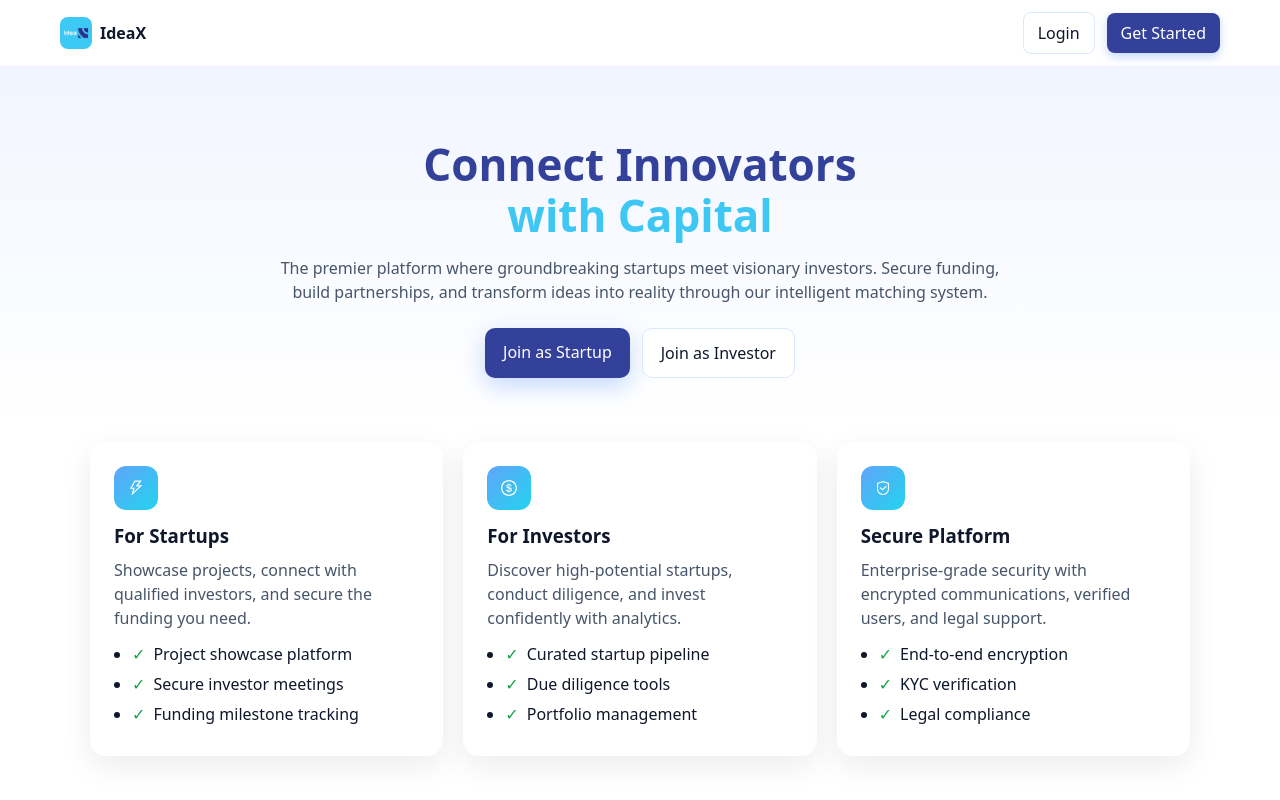
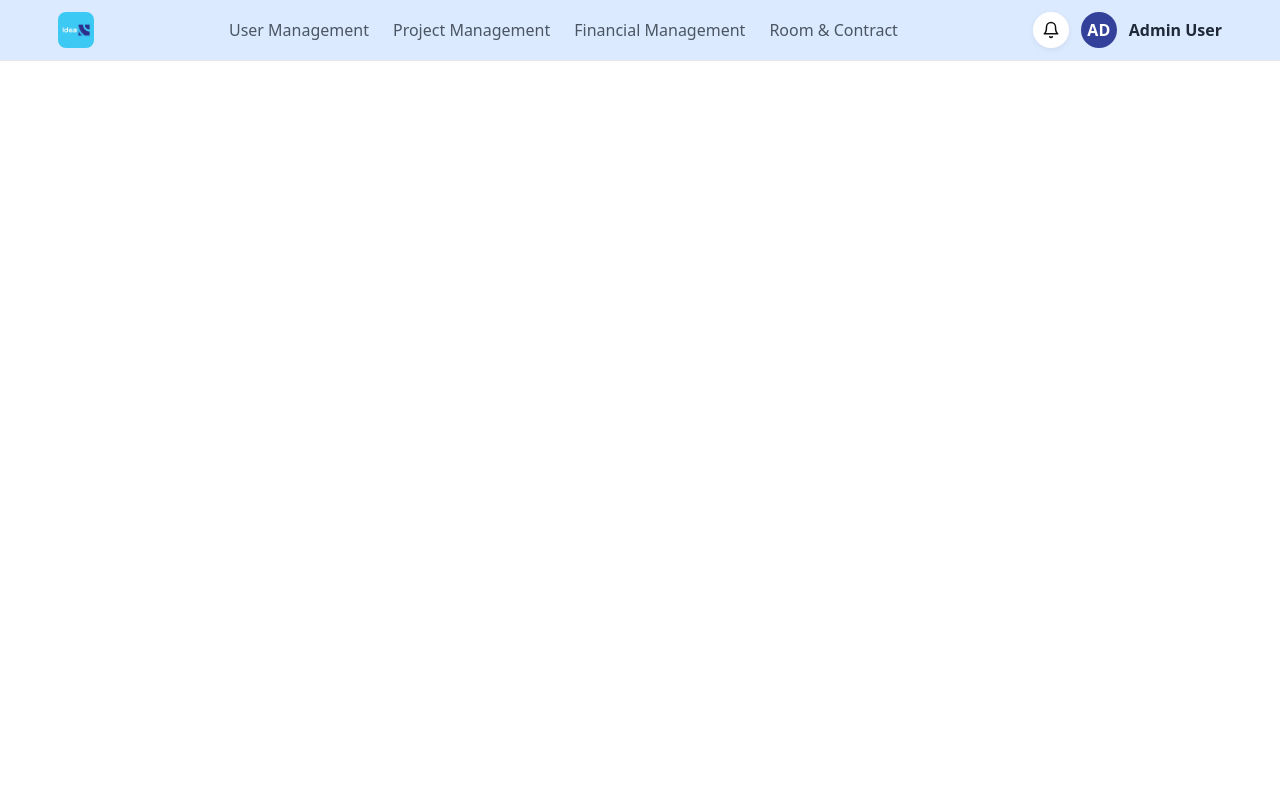
Before and after one commit to KhoaDang21/IdeaX-FE, a React (Vite) app in the folder Frontend/: page /admin in a window 1280 px wide. Shown: the top 800 px of the page. Built offline with nearby package versions, Linux system fonts and the light colour scheme.

Commit message:
UpdateRole

```diff
--- a/Frontend/src/components/AdminHeader.tsx
+++ b/Frontend/src/components/AdminHeader.tsx
@@ -1,16 +1,49 @@
-import React from 'react';
+import type { FC } from 'react'
+import { Link, NavLink } from 'react-router-dom'
+import { FiBell } from 'react-icons/fi'
+import logo from '../assets/images/541447718_1863458311190035_8212706485109580334_n.jpg'
 
-const AdminHeader: React.FC = () => {
+const AdminHeader: FC = () => {
     return (
-        <header style={{ display: 'flex', justifyContent: 'space-between', padding: '10px 20px', backgroundColor: '#f8f9fa' }}>
-            <div style={{ fontWeight: 'bold', fontSize: '20px' }}>Admin Dashboard</div>
-            <nav>
-                <a href="/admin/dashboard" style={{ margin: '0 10px' }}>User Management</a>
-                <a href="/admin/settings" style={{ margin: '0 10px' }}>Settings</a>
-                <a href="/admin/reports" style={{ margin: '0 10px' }}>Reports</a>
-            </nav>
+        <header style={{ background: '#DBEAFE', borderBottom: '1px solid #e5e7eb' }}>
+            <div style={{ maxWidth: 1200, margin: '0 auto', padding: '12px 18px', display: 'flex', alignItems: 'center', justifyContent: 'space-between', gap: 16 }}>
+                <Link to="/admin/user-management" style={{ display: 'flex', alignItems: 'center', gap: 10, textDecoration: 'none' }}>
+                    <img src={logo} alt="IdeaX" style={{ width: 36, height: 36, borderRadius: 8 }} />
+                </Link>
+
+                <nav style={{ display: 'flex', alignItems: 'center', gap: 24 }}>
+                    {[
+                        { to: '/admin/user-management', label: 'User Management' },
+                        { to: '/admin/project-management', label: 'Project Management' },
+                        { to: '/admin/financial-management', label: 'Financial Management' },
+                        { to: '/admin/room-and-contract', label: 'Room & Contract' }
+                    ].map(link => (
+                        <NavLink
+                            key={link.to}
+                            to={link.to}
+                            style={({ isActive }) => ({
+                                color: isActive ? '#27348B' : '#4b5563',
+                                fontWeight: isActive ? 700 : 500,
+                                textDecoration: 'none'
+                            })}
+                        >
+                            {link.label}
+                        </NavLink>
+                    ))}
+                </nav>
+
+                <div style={{ display: 'flex', alignItems: 'center', gap: 12 }}>
+                    <div style={{ width: 36, height: 36, borderRadius: 18, background: '#fff', display: 'flex', alignItems: 'center', justifyContent: 'center', boxShadow: '0 2px 6px rgba(0,0,0,0.06)' }}>
+                        <FiBell size={18} color="#111" />
+                    </div>
+                    <div style={{ width: 36, height: 36, borderRadius: '50%', background: '#34419A', color: '#fff', display: 'flex', alignItems: 'center', justifyContent: 'center', fontWeight: 700 }}>
+                        AD
+                    </div>
+                    <span style={{ color: '#1f2937', fontWeight: 600 }}>Admin User</span>
+                </div>
+            </div>
         </header>
-    );
-};
+    )
+}
 
-export default AdminHeader;
+export default AdminHeader
--- /dev/null
+++ b/Frontend/src/components/AdminLayout.tsx
@@ -0,0 +1,17 @@
+import { Outlet } from 'react-router-dom'
+import AdminHeader from './AdminHeader'
+
+const AdminLayout = () => {
+    return (
+        <div style={{ display: 'flex', flexDirection: 'column', minHeight: '100vh', background: '#ffffff' }}>
+            <header style={{ position: 'sticky', top: 0, zIndex: 10 }}>
+                <AdminHeader />
+            </header>
+            <main style={{ flex: 1, padding: 16 }}>
+                <Outlet />
+            </main>
+        </div>
+    )
+}
+
+export default AdminLayout
--- a/Frontend/src/components/InvestorHeader.tsx
+++ b/Frontend/src/components/InvestorHeader.tsx
@@ -1,16 +1,49 @@
-import React from 'react';
+import type { FC } from 'react'
+import { Link, NavLink } from 'react-router-dom'
+import { FiBell } from 'react-icons/fi'
+import logo from '../assets/images/541447718_1863458311190035_8212706485109580334_n.jpg'
 
-const InvestorHeader: React.FC = () => {
+const InvestorHeader: FC = () => {
     return (
-        <header style={{ display: 'flex', justifyContent: 'space-between', padding: '10px 20px', backgroundColor: '#f8f9fa' }}>
-            <div style={{ fontWeight: 'bold', fontSize: '20px' }}>Investor Dashboard</div>
-            <nav>
-                <a href="/investor/dashboard" style={{ margin: '0 10px' }}>Investments</a>
-                <a href="/investor/reports" style={{ margin: '0 10px' }}>Reports</a>
-                <a href="/investor/profile" style={{ margin: '0 10px' }}>Profile</a>
-            </nav>
+        <header style={{ background: '#DBEAFE', borderBottom: '1px solid #e5e7eb' }}>
+            <div style={{ maxWidth: 1200, margin: '0 auto', padding: '12px 18px', display: 'flex', alignItems: 'center', justifyContent: 'space-between', gap: 16 }}>
+                <Link to="/investor/find-projects" style={{ display: 'flex', alignItems: 'center', gap: 10, textDecoration: 'none' }}>
+                    <img src={logo} alt="IdeaX" style={{ width: 36, height: 36, borderRadius: 8 }} />
+                </Link>
+
+                <nav style={{ display: 'flex', alignItems: 'center', gap: 24 }}>
+                    {[
+                        { to: '/investor/find-projects', label: 'Find Projects' },
+                        { to: '/investor/progress-tracking', label: 'Project Tracking' },
+                        { to: '/investor/invested-projects', label: 'Invested Projects' },
+                        { to: '/investor/payments', label: 'Payments' }
+                    ].map(link => (
+                        <NavLink
+                            key={link.to}
+                            to={link.to}
+                            style={({ isActive }) => ({
+                                color: isActive ? '#27348B' : '#4b5563',
+                                fontWeight: isActive ? 700 : 500,
+                                textDecoration: 'none'
+                            })}
+                        >
+                            {link.label}
+                        </NavLink>
+                    ))}
+                </nav>
+
+                <div style={{ display: 'flex', alignItems: 'center', gap: 12 }}>
+                    <div style={{ width: 36, height: 36, borderRadius: 18, background: '#fff', display: 'flex', alignItems: 'center', justifyContent: 'center', boxShadow: '0 2px 6px rgba(0,0,0,0.06)' }}>
+                        <FiBell size={18} color="#111" />
+                    </div>
+                    <div style={{ width: 36, height: 36, borderRadius: '50%', background: '#34419A', color: '#fff', display: 'flex', alignItems: 'center', justifyContent: 'center', fontWeight: 700 }}>
+                        AD
+                    </div>
+                    <span style={{ color: '#1f2937', fontWeight: 600 }}>Investor</span>
+                </div>
+            </div>
         </header>
-    );
-};
+    )
+}
 
-export default InvestorHeader;
+export default InvestorHeader
--- /dev/null
+++ b/Frontend/src/components/InvestorLayout.tsx
@@ -0,0 +1,17 @@
+import { Outlet } from 'react-router-dom'
+import InvestorHeader from './InvestorHeader'
+
+const InvestorLayout = () => {
+    return (
+        <div style={{ display: 'flex', flexDirection: 'column', minHeight: '100vh', background: '#ffffff' }}>
+            <header style={{ position: 'sticky', top: 0, zIndex: 10 }}>
+                <InvestorHeader />
+            </header>
+            <main style={{ flex: 1, padding: 16 }}>
+                <Outlet />
+            </main>
+        </div>
+    )
+}
+
+export default InvestorLayout
--- a/Frontend/src/pages/Admin/Dashboard.tsx
+++ /dev/null
@@ -1,15 +0,0 @@
-import React from 'react';
-import AdminHeader from '../../components/AdminHeader';
-
-const AdminDashboard: React.FC = () => {
-    return (
-        <div>
-            <AdminHeader />
-            <main style={{ padding: '20px' }}>
-                <h1>Welcome to Admin Dashboard</h1>
-            </main>
-        </div>
-    );
-};
-
-export default AdminDashboard;
--- a/Frontend/src/pages/Investor/Dashboard.tsx
+++ /dev/null
@@ -1,15 +0,0 @@
-import React from 'react';
-import InvestorHeader from '../../components/InvestorHeader';
-
-const InvestorDashboard: React.FC = () => {
-    return (
-        <div>
-            <InvestorHeader />
-            <main style={{ padding: '20px' }}>
-                <h1>Welcome to Investor Dashboard</h1>
-            </main>
-        </div>
-    );
-};
-
-export default InvestorDashboard;
--- a/Frontend/src/routers/index.tsx
+++ b/Frontend/src/routers/index.tsx
@@ -4,9 +4,7 @@ import Login from '../pages/Login'
 import StartupsJoin from '../pages/StartupsJoin'
 import InvestorsJoin from '../pages/InvestorsJoin'
 import App from '../App'
-import AdminDashboard from '../pages/Admin/Dashboard'
 import StartupDashboard from '../pages/Startup/Dashboard'
-import InvestorDashboard from '../pages/Investor/Dashboard'
 import MyProjects from '../pages/Startup/MyProjects'
 import Roommeet from '../pages/Startup/Roommeet'
 import Profile from '../pages/Startup/Profile'
@@ -16,10 +14,14 @@ import FindProjects from '../pages/Investor/FindProjects'
 import ProgressTracking from '../pages/Investor/ProgressTracking'
 import InvestedProjects from '../pages/Investor/InvestedProjects'
 import Payments from '../pages/Investor/Payments'
+import InvestorLayout from '../components/InvestorLayout'
 import UserManagement from '../pages/Admin/UserManagement'
 import ProjectManagement from '../pages/Admin/ProjectManagement'
 import FinancialManagement from '../pages/Admin/FinancialManagement'
 import RoomAndContract from '../pages/Admin/RoomAndContract'
+import AdminLayout from '../components/AdminLayout'
+
+// admin layout moved to components/AdminLayout
 
 export default function AppRoutes() {
     return (
@@ -30,11 +32,12 @@ export default function AppRoutes() {
                 <Route path="start/investor" element={<InvestorsJoin />} />
             </Route>
             <Route path="/login" element={<Login />} />
-            <Route path="/admin/dashboard" element={<AdminDashboard />} />
-            <Route path="/admin/user-management" element={<UserManagement />} />
-            <Route path="/admin/project-management" element={<ProjectManagement />} />
-            <Route path="/admin/financial-management" element={<FinancialManagement />} />
-            <Route path="/admin/room-and-contract" element={<RoomAndContract />} />
+            <Route path="/admin" element={<AdminLayout />}>
+                <Route path="user-management" element={<UserManagement />} />
+                <Route path="project-management" element={<ProjectManagement />} />
+                <Route path="financial-management" element={<FinancialManagement />} />
+                <Route path="room-and-contract" element={<RoomAndContract />} />
+            </Route>
             <Route path="/startup" element={<StartupLayout />}>
                 <Route path="dashboard" element={<StartupDashboard />} />
                 <Route path="my-projects" element={<MyProjects />} />
@@ -42,11 +45,12 @@ export default function AppRoutes() {
                 <Route path="profile" element={<Profile />} />
                 <Route path="payment" element={<Payment />} />
             </Route>
-            <Route path="/investor/dashboard" element={<InvestorDashboard />} />
-            <Route path="/investor/find-projects" element={<FindProjects />} />
-            <Route path="/investor/progress-tracking" element={<ProgressTracking />} />
-            <Route path="/investor/invested-projects" element={<InvestedProjects />} />
-            <Route path="/investor/payments" element={<Payments />} />
+            <Route path="/investor" element={<InvestorLayout />}>
+                <Route path="find-projects" element={<FindProjects />} />
+                <Route path="progress-tracking" element={<ProgressTracking />} />
+                <Route path="invested-projects" element={<InvestedProjects />} />
+                <Route path="payments" element={<Payments />} />
+            </Route>
             <Route path="*" element={<Home />} />
         </Routes>
     )
--- a/tsconfig.app.json
+++ b/tsconfig.app.json
@@ -23,5 +23,6 @@
     "noFallthroughCasesInSwitch": true,
     "noUncheckedSideEffectImports": true
   },
-  "include": ["src"]
+  "include": ["Frontend/src"],
+  "exclude": ["node_modules"]
 }
```
